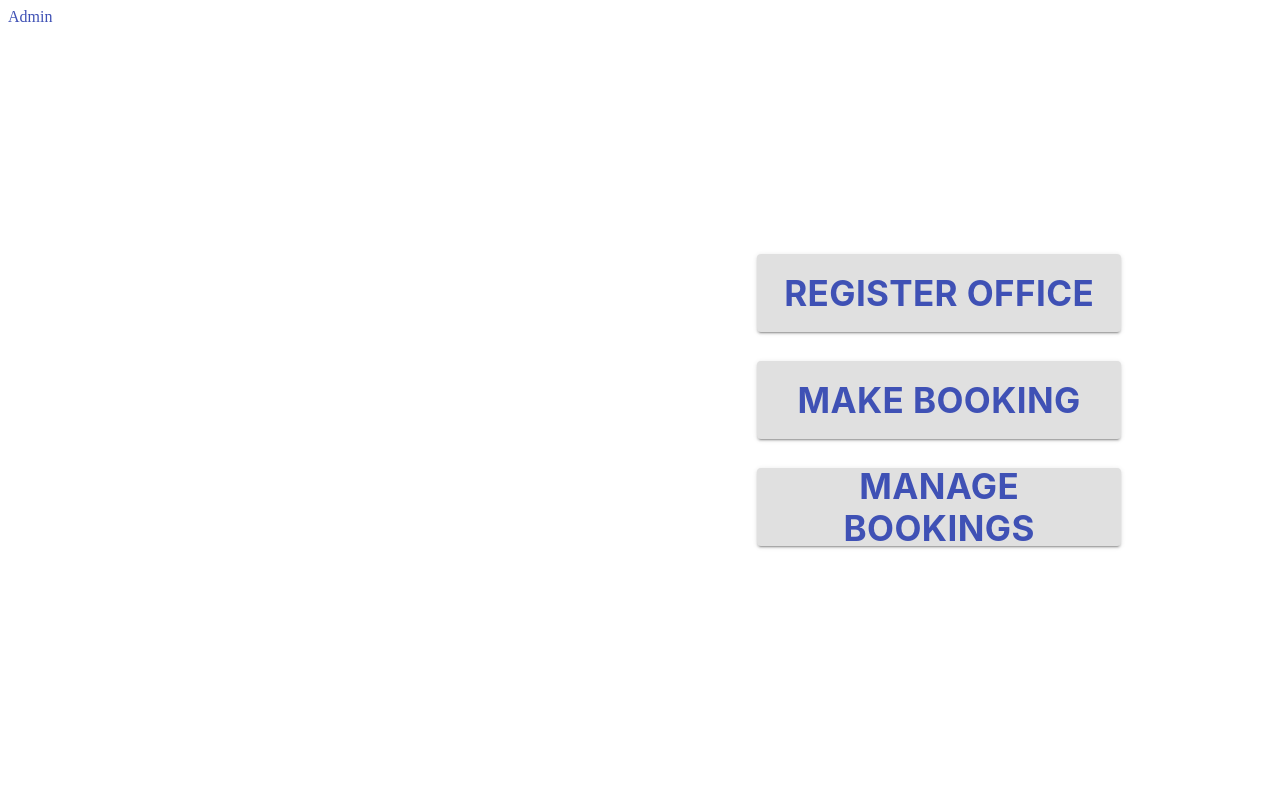
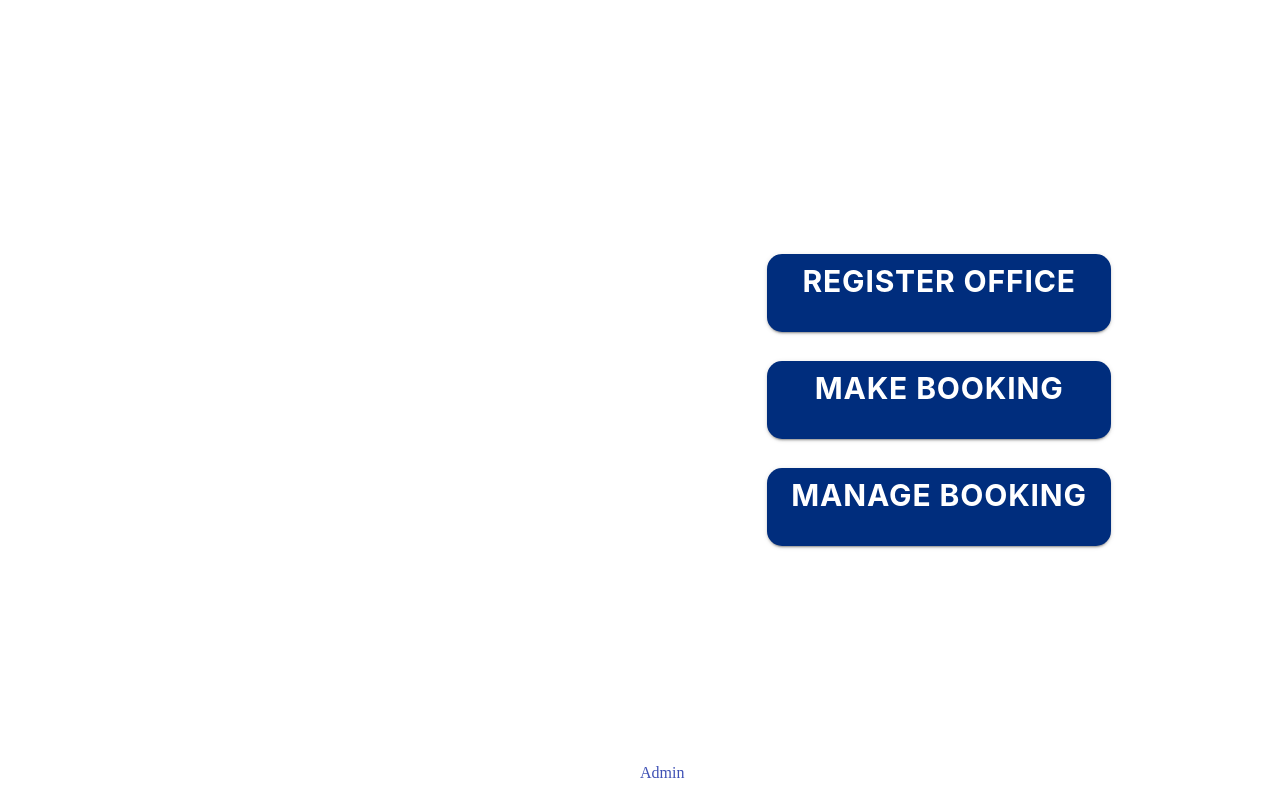
Before and after one commit to LaZyLinh/team-flex-ICBC, a React (Create React App) app in the folder frontend/: page / in a window 1280 px wide. Built offline with nearby package versions, Linux system fonts and the light colour scheme.

Commit message:
Use material ui styling

```diff
--- a/frontend/src/components/Home.js
+++ b/frontend/src/components/Home.js
@@ -1,31 +1,109 @@
 import React from "react";
 import Button from "@material-ui/core/Button";
 import Link from "@material-ui/core/Link";
-import "./Home.css";
+import { withStyles } from "@material-ui/core";
 
 class Home extends React.Component {
   render() {
+    const { classes } = this.props;
     return (
-      <div>
-        <Button variant="contained" className="Main-button-box" id="Register-box">
-          <Link className="Main-button-text" to="/register">
-            Register Office
-          </Link>
+      <React.Fragment>
+        <Button
+          className={`${classes.btn} ${classes.label} ${classes.btn1} ${classes.label1}`}
+          variant="contained"
+          href="/availabilities"
+        >
+          Register Office
         </Button>
-        <Button variant="contained" className="Main-button-box" id="MakeBooking-box">
-          <Link className="Main-button-text" to="/register">
-            Make Booking
-          </Link>
+
+        <Button
+          className={`${classes.btn} ${classes.label} ${classes.btn2} ${classes.label2}`}
+          variant="contained"
+          href="/bookings"
+        >
+          Make Booking
         </Button>
-        <Button variant="contained" className="Main-button-box" id="ManageBooking-box">
-          <Link className="Main-button-text" to="/register">
-            Manage Bookings
-          </Link>
+        <Button
+          className={`${classes.btn} ${classes.label} ${classes.btn3} ${classes.label3}`}
+          variant="contained"
+          href="/withdraw"
+        >
+          Manage Booking
         </Button>
-        <Link href="/admin">Admin</Link>
-      </div>
+        <Link className={classes.link} href="/admin">
+          Admin
+        </Link>
+      </React.Fragment>
     );
   }
 }
 
-export default Home;
+const muiStyles = {
+  btn: {
+    background: "#002D7D",
+    borderRadius: "15px",
+    textAlign: "center"
+  },
+  label: {
+    fontFamily: "Inter",
+    fontStyle: "normal",
+    fontWeight: "bold",
+    fontSize: "30px",
+    lineHeight: "42px",
+    textDecoration: "none",
+    color: "#FFFFFF",
+    display: "inline-block",
+    textAlign: "center"
+  },
+  btn1: {
+    position: "absolute",
+    left: "59.17%",
+    right: "12.43%",
+    top: "31.78%",
+    bottom: "58.44%"
+  },
+  btn2: {
+    position: "absolute",
+    left: "59.17%",
+    right: "12.43%",
+    top: "45.11%",
+    bottom: "45.11%"
+  },
+  btn3: {
+    position: "absolute",
+    left: "59.17%",
+    right: "12.43%",
+    top: "58.44%",
+    bottom: "31.78%"
+  },
+  label1: {
+    position: "absolute",
+    left: "59.93%",
+    right: "13.19%",
+    top: "31.78%",
+    bottom: "58.44%"
+  },
+  label2: {
+    position: "absolute",
+    left: "59.93%",
+    right: "13.19%",
+    top: "45.11%",
+    bottom: "45.11%"
+  },
+  label3: {
+    position: "absolute",
+    left: "59.93%",
+    right: "13.19%",
+    top: "58.44%",
+    bottom: "31.78%"
+  },
+  link: {
+    position: "absolute",
+    left: "50%",
+    right: "0%",
+    top: "95.44%",
+    bottom: "0%"
+  }
+};
+
+export default withStyles(muiStyles)(Home);
```
Also changed, not shown: 1 other file (tests, documents, lock files or other folders).
